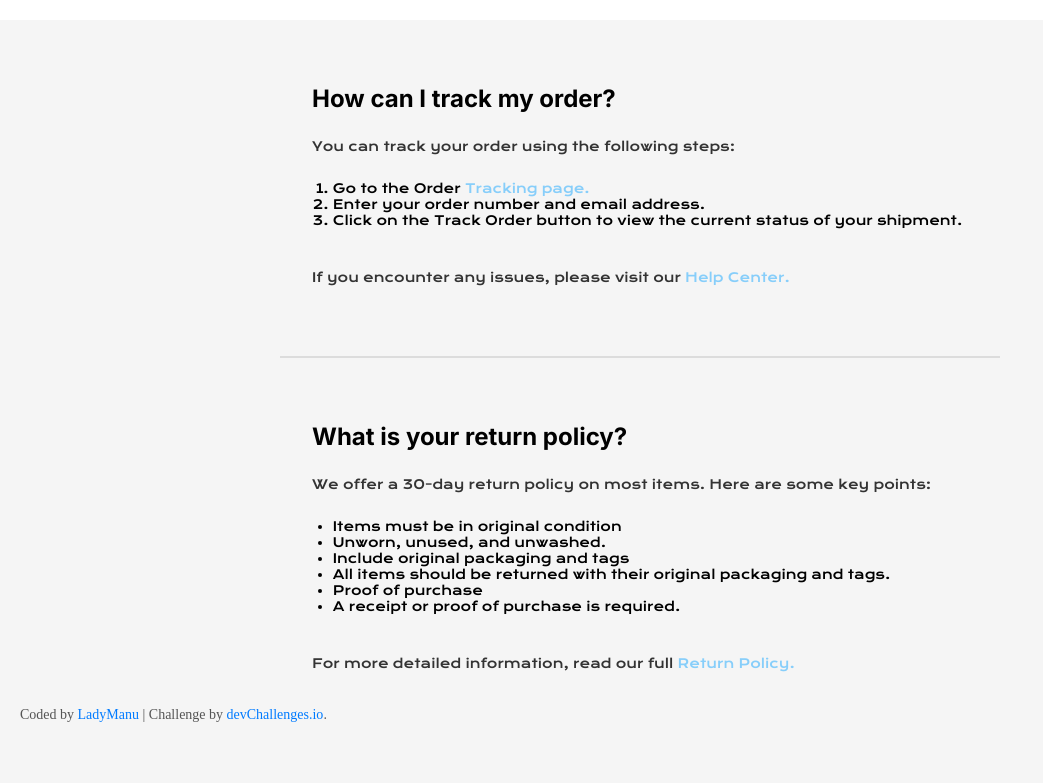
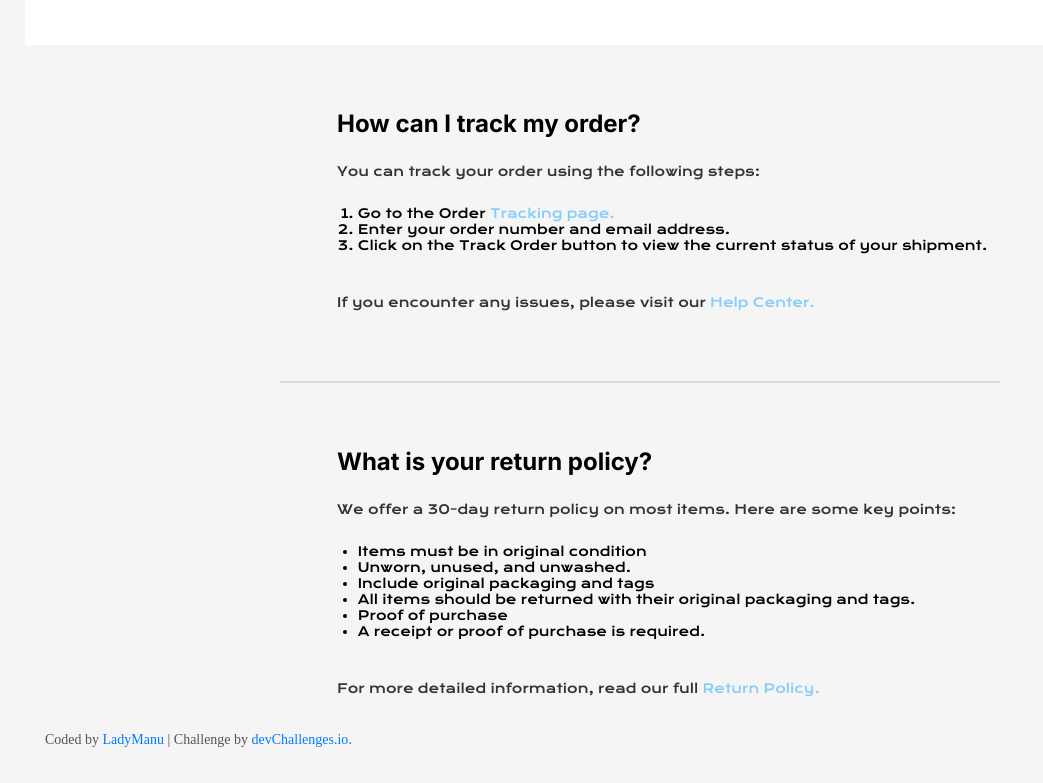
Before and after one commit to LadyManu/simple-faq-master, a plain HTML site: page index.html in a window 1280 px wide. Shown: the part 144-927 px from the top of the page, without its empty margins (0-1043 px from the left). Before the commit the page ends 877 px from the top, so only its background shows below. Drawn offline with nearby package versions, Linux system fonts and the light colour scheme.

Commit message:
Update style.css
style.css 100% working

```diff
--- a/style.css
+++ b/style.css
@@ -107,19 +107,30 @@ footer a:hover {
 
 /* Mobile devices */
 @media screen and (max-width: 480px) {
-
+  body {
+    font-size: 16px;
+    padding: 10px;
+  }
 }
 /* Tablets */
-@media screen and (max-width: 768px) {
-
+@media screen and (min-width: 481px) and (max-width: 768px) {
+  body {
+    font-size: 17px;
+    padding: 15px;
+  }
 }
 
 /* Laptops */
-@media screen and (max-width: 1024px) {
-
+@media screen and (min-width: 769px) and (max-width: 1024px) {
+  body {
+    font-size: 18px;
+    padding: 20px;
+  }
 }
-
 /* Desktop */
 @media screen and (min-width: 1025px) {
-
+  body {
+    font-size: 19px;
+    padding: 25px;
+  }
 }
```
